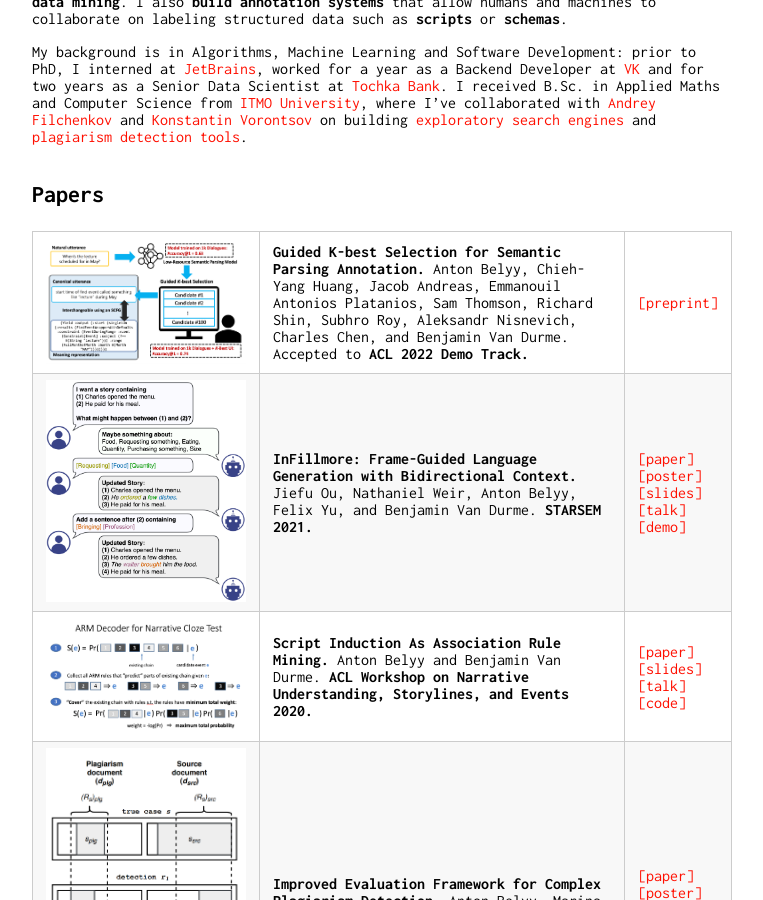
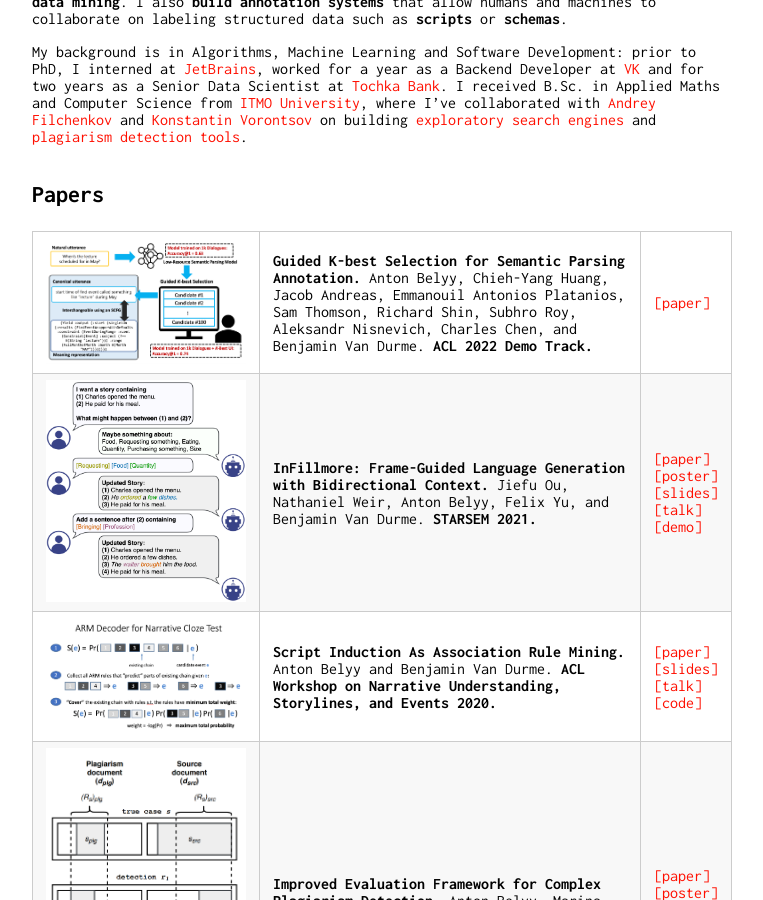
Before and after one commit to AVBelyy/AVBelyy.github.io, a Jekyll site: the page built from index.md, in a window 1280 px wide and 900 px high, scrolled down 455 px. Shown: the whole window, without its empty margins (258-1021 px from the left). Built offline with Jekyll 4.4.1, drawn with Linux system fonts in a browser that asks for light colours.

Commit message:
Update index.md

```diff
--- a/index.md
+++ b/index.md
@@ -14,7 +14,7 @@ I received B.Sc. in Applied Maths and Computer Science from [ITMO University](ht
 
 ## Papers
 
-<img src="img/publications/guidedkbest.png" alt="Guided K-best screenshot" style="width: 200px"/> | **Guided K-best Selection for Semantic Parsing Annotation.** Anton Belyy, Chieh-Yang Huang, Jacob Andreas, Emmanouil Antonios Platanios, Sam Thomson, Richard Shin, Subhro Roy, Aleksandr Nisnevich, Charles Chen, and Benjamin Van Durme. Accepted to **ACL 2022 Demo Track.** | [[preprint]](https://static.retloko.org/preprints/belyyetal2021guidedkbest.pdf)
+<img src="img/publications/guidedkbest.png" alt="Guided K-best screenshot" style="width: 200px"/> | **Guided K-best Selection for Semantic Parsing Annotation.** Anton Belyy, Chieh-Yang Huang, Jacob Andreas, Emmanouil Antonios Platanios, Sam Thomson, Richard Shin, Subhro Roy, Aleksandr Nisnevich, Charles Chen, and Benjamin Van Durme. **ACL 2022 Demo Track.** | [[paper]](https://aclanthology.org/2022.acl-demo.11.pdf)
 <img src="img/publications/infillmore.png" alt="InFillmore screenshot" style="width: 200px"/> | **InFillmore: Frame-Guided Language Generation with Bidirectional Context.** Jiefu Ou, Nathaniel Weir, Anton Belyy, Felix Yu, and Benjamin Van Durme. **STARSEM 2021.** | [[paper]](https://aclanthology.org/2021.starsem-1.12.pdf)<br>[[poster]](https://static.retloko.org/infillmore-2021/InFillmore_SEM_2021_Poster.pdf)<br>[[slides]](https://static.retloko.org/slides/ouetal2021infillmore-slides.pptx)<br>[[talk]](https://static.retloko.org/infillmore-2021/7-Ou-InFillmore.mp4)<br>[[demo]](https://nlp.jhu.edu/demos/infillmore)
 <img src="img/publications/si-as-arm.png" alt="SI as ARM screenshot" style="width: 200px"/> | **Script Induction As Association Rule Mining.** Anton Belyy and Benjamin Van Durme. **ACL Workshop on Narrative Understanding, Storylines, and Events 2020.** | [[paper]](https://www.aclweb.org/anthology/2020.nuse-1.7/)<br>[[slides]](https://static.retloko.org/slides/belyy2020si-as-arm.pptx)<br>[[talk]](https://slideslive.com/38929746/script-induction-as-association-rule-mining)<br>[[code]](https://github.com/AVBelyy/arm-nachos)
 <img src="img/publications/normplagdet.png" alt="Normplagdet screenshot" style="width: 200px"/> | **Improved Evaluation Framework for Complex Plagiarism Detection.** Anton Belyy, Marina Dubova, and Dmitry Nekrasov. **ACL 2018.** | [[paper]](http://www.aclweb.org/anthology/P18-2026)<br>[[poster]](http://anthology.aclweb.org/attachments/P18-2026.Poster.pdf)<br>[[code]](https://github.com/AVBelyy/normplagdet)<br>[[blog]](https://news.itmo.ru/en/science/it/news/8440/)
```
